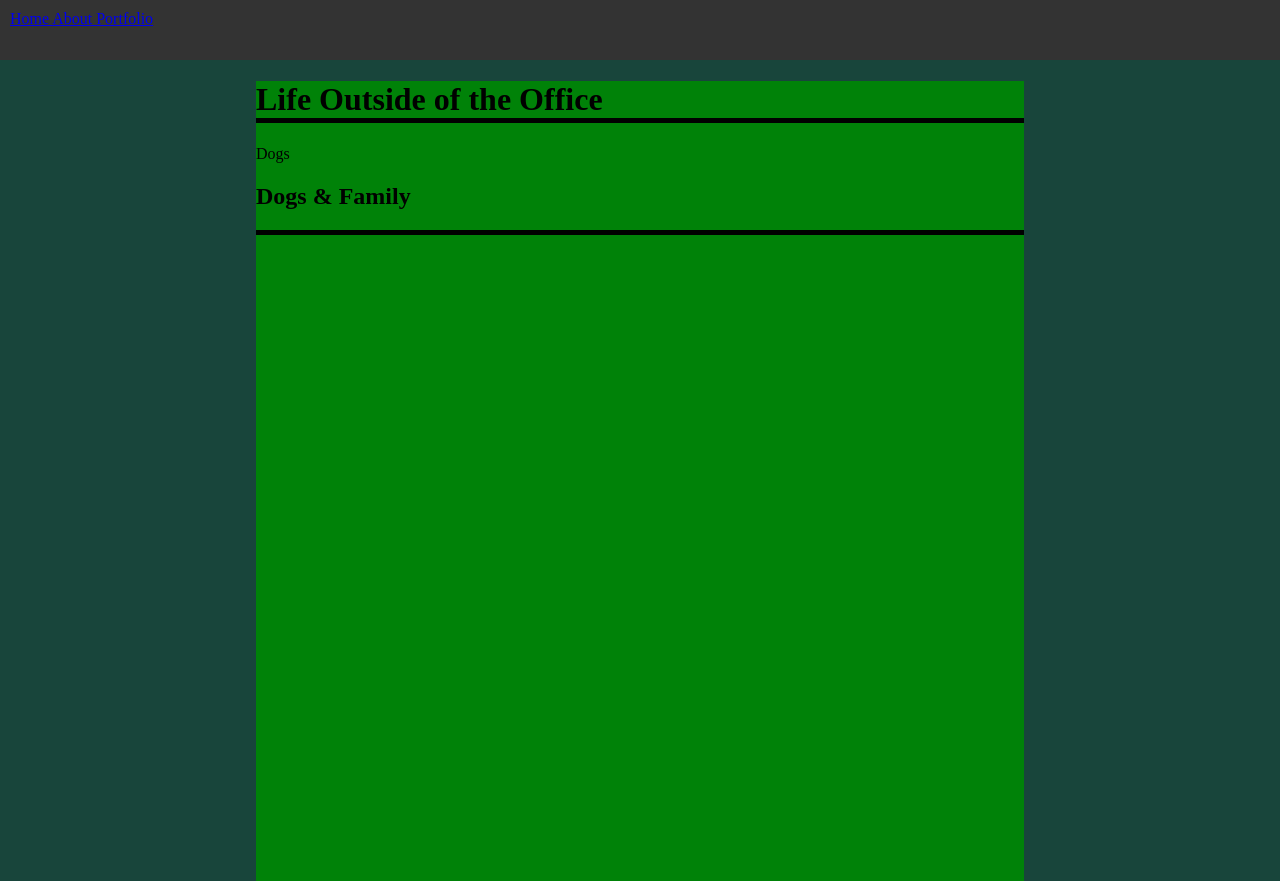
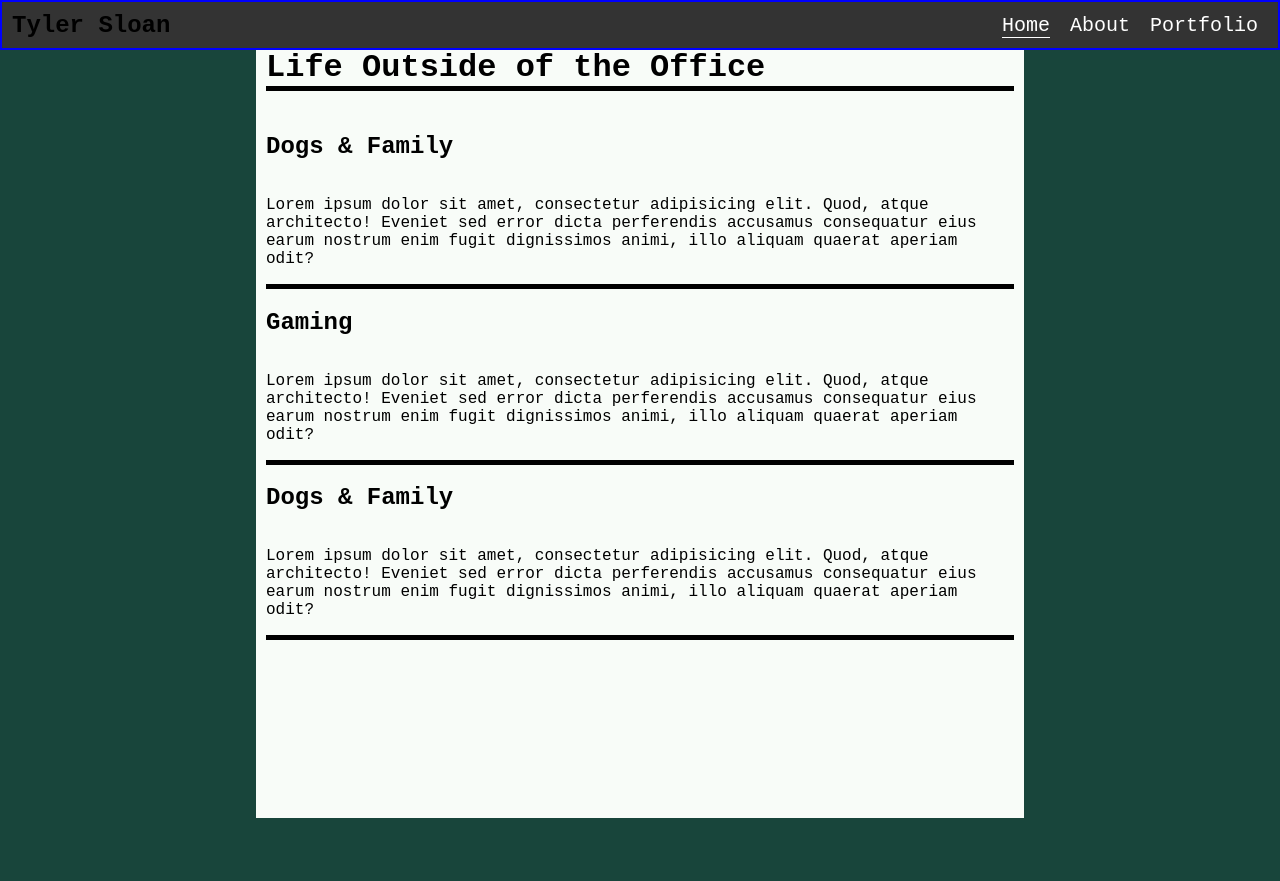
Before and after one commit to TSloanGithub/PersonalWebsite, a plain HTML site: page About.html in a window 1280 px wide. After the commit the page ends 818 px from the top, so only its background shows below. Drawn offline with Linux system fonts and the light colour scheme.

Commit message:
Update on March 26

```diff
--- a/About.html
+++ b/About.html
@@ -7,16 +7,34 @@
     <link rel="stylesheet" href="Style.css">
 </head>
 <body>
-    <header>
-        <a href="Index.html">Home </a><a href="About.html">About </a><a href="Portfolio.html">Portfolio</a>
-    </header>
-    <main>
+    <nav>
+        <div>
+            <h1>Tyler Sloan</h1>
+        </div>
+        <div>
+            <a class="active" href="Index.html">Home</a><a href="About.html">About</a><a href="Portfolio.html">Portfolio</a>
+        </div>
+    </nav><br>
+    <div class="main">
         <h1 class="About">Life Outside of the Office</h1>
         <div>
-            <section class="About">Dogs
+            <section class="About">
                 <h2>Dogs & Family</h2>
+                <p>Lorem ipsum dolor sit amet, consectetur adipisicing elit. Quod, atque architecto! Eveniet sed error dicta perferendis accusamus consequatur eius earum nostrum enim fugit dignissimos animi, illo aliquam quaerat aperiam odit?</p>
             </section>
         </div>
-    </main>
+        <div>
+            <section class="About">
+                <h2>Gaming</h2>
+                <p>Lorem ipsum dolor sit amet, consectetur adipisicing elit. Quod, atque architecto! Eveniet sed error dicta perferendis accusamus consequatur eius earum nostrum enim fugit dignissimos animi, illo aliquam quaerat aperiam odit?</p>
+            </section>
+        </div>
+        <div>
+            <section class="About">
+                <h2>Dogs & Family</h2>
+                <p>Lorem ipsum dolor sit amet, consectetur adipisicing elit. Quod, atque architecto! Eveniet sed error dicta perferendis accusamus consequatur eius earum nostrum enim fugit dignissimos animi, illo aliquam quaerat aperiam odit?</p>
+            </section>
+        </div>
+    </div>
 </body>
 </html>
--- a/Style.css
+++ b/Style.css
@@ -1,30 +1,59 @@
 html{
     background-color: rgb(24, 69, 59);
+    font-size: 16px;
+    font-family:'Courier New', Courier, monospace
+}
+* {
+    box-sizing: border-box;
+}
+body{
+    margin: 0 auto;
+}
+
+nav {
+    background-color: #333333;
+    border: 2px solid blue;
+    position: fixed;
+    top: 0px;
+    left: 0px;
+    right: 0px;
+    /*Alligning the nav anchors to my h1 */
+    align-items: center;
+    display: flex;
+    /*use justify content to space my 2 pieces of my header apart */
+    justify-content: space-between;
+    height: 50px;
+    padding: 10px;
+}
+a{
+    color: white;
+    font-family: 'Courier New', Courier, monospace;
+    font-size: 20px;
+    margin: 0px 10px;
+    text-decoration: none;
 
 }
-body{
-    margin: 0%;
+.index{
+    height: 100vh;
+    border: 5px solid red;
+    padding: 85px 24px;
+    justify-content: space-between;
 }
-header {
-    background-color: #333333;
-    padding: 10px;
-    height: 5vh;
-}
-.Center {
-    border: cyan solid;
-}
-main{
-    background-color: rgb(0, 130, 8);
+
+.main{
+    background-color: rgb(248, 252, 248);
     margin-left: 20%;
     margin-right: 20%;
     min-height: 100vh;
-    padding: 0px;
+    padding: 10px;
+    align-items: center;
 }
 .About {
     border-bottom: 5px solid black;
+    display: grid;
 }
 .Project {
-    background-color: white;
+    background-color: rgb(24, 69, 59);
     margin-left: 30%;
     margin-right: 30%;
     margin-bottom: 2.5%;
@@ -32,4 +61,8 @@ main{
     border: 2px solid;
     border-color: black;
     border-radius: 5px;
+    color: white;
 }
+.active{
+    border-bottom: 1px solid white;
+}
```
Also changed, not shown: Index.html (+10 -8 lines).
